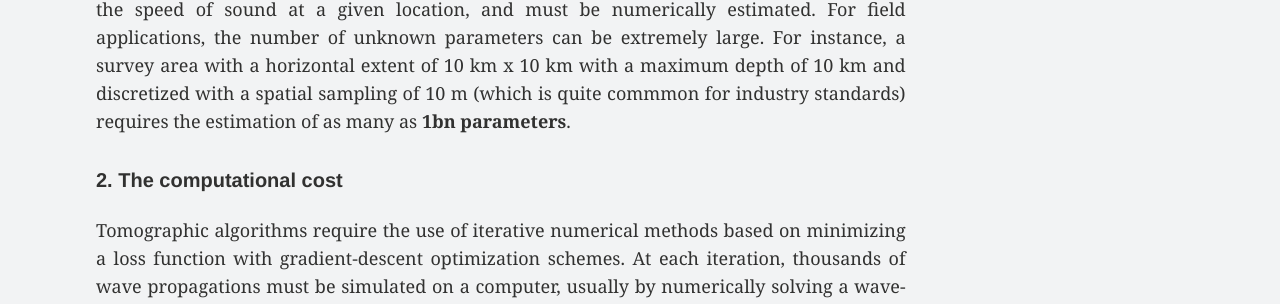
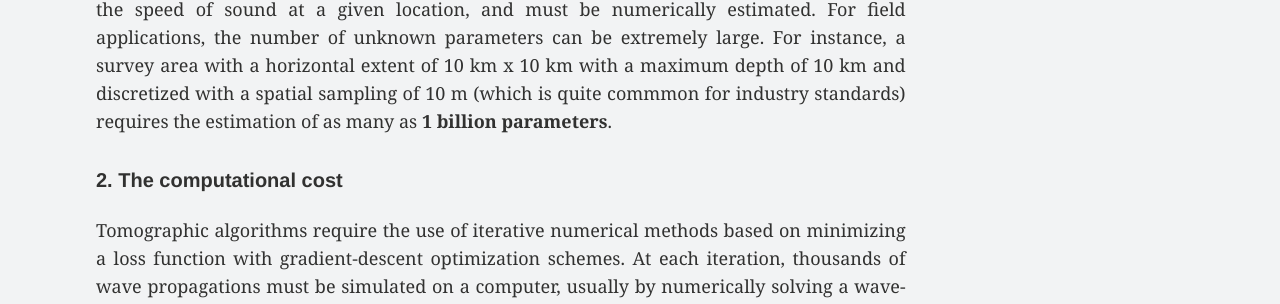
Before and after one commit to gbarnier/gbarnier.github.io, a Jekyll site: the page built from _posts/seismic_imaging/2021-03-13-bottleneck.md, in a window 1280 px wide and 900 px high, scrolled down 343 px. Shown: the part 151-455 px from the top of the window. Built offline with Jekyll 4.4.1, drawn with Linux system fonts in a browser that asks for light colours.

Commit message:
Update 2021-03-13-bottleneck.md

```diff
--- a/_posts/seismic_imaging/2021-03-13-bottleneck.md
+++ b/_posts/seismic_imaging/2021-03-13-bottleneck.md
@@ -27,7 +27,7 @@ As we saw in the <a href="/migration">previous sections</a>, seismic velocity mo
 
 <h5>1. The large number of unknown parameters</h5>
 <p style="text-align:justify; font-size: 18px">
-The area within the subsurface to be characterized needs to be spatially discretized into a 3D array of voxels, and then stored on a computer. The (unknown) value of each voxel represents the speed of sound at a given location, and must be numerically estimated. For field applications, the number of unknown parameters can be extremely large. For instance, a survey area with a horizontal extent of 10 km x 10 km with a maximum depth of 10 km and discretized with a spatial sampling of 10 m (which is quite commmon for industry standards) requires the estimation of as many as <b>1bn parameters</b>.
+The area within the subsurface to be characterized needs to be spatially discretized into a 3D array of voxels, and then stored on a computer. The (unknown) value of each voxel represents the speed of sound at a given location, and must be numerically estimated. For field applications, the number of unknown parameters can be extremely large. For instance, a survey area with a horizontal extent of 10 km x 10 km with a maximum depth of 10 km and discretized with a spatial sampling of 10 m (which is quite commmon for industry standards) requires the estimation of as many as <b>1 billion parameters</b>.
 </p>
 
 <h5>2. The computational cost</h5>
```
